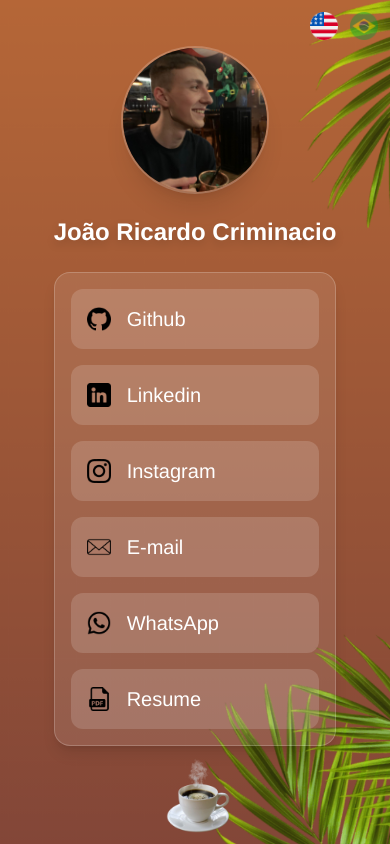
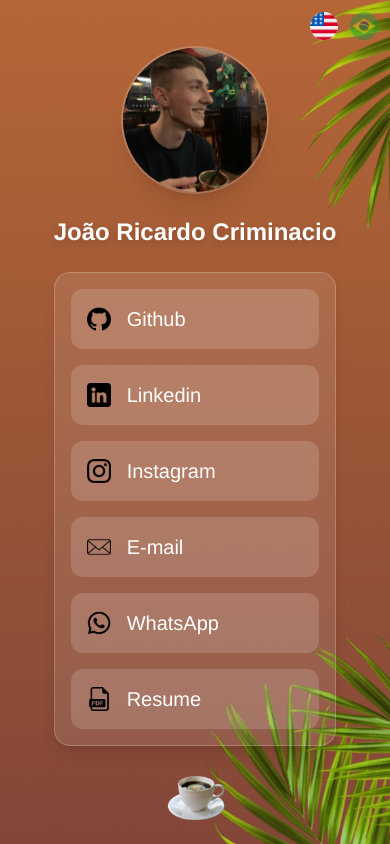
Before and after one commit to JoaoCriminacio/Linktree, an Angular app: page / in a window 390 px wide. Built offline with nearby package versions, Linux system fonts and the light colour scheme.

Commit message:
fix(coffee): Fixed the coffee position in small screens

```diff
--- a/src/app/app.component.html
+++ b/src/app/app.component.html
@@ -12,7 +12,8 @@
   </button>
 </div>
 
-<div class="flex flex-col items-center px-6 py-12 gap-6 lg:gap-8">
+<main class="flex flex-col items-center">
+  <div class="flex flex-col items-center px-6 pb-0 pt-12 gap-6">
     <img src="./assets/me.jpg"
          alt="João R. Criminacio image"
          class="rounded-full w-36 sm:w-40 aspect-square object-cover shadow-xl ring-2 ring-white/20">
@@ -78,6 +79,8 @@
     </ul>
   </div>
 
+  <img src="./assets/coffee.png" class="mt-6 w-16 lg:hidden pointer-events-none">
+</main>
 
-<img src="./assets/coffee.png" class="pointer-events-none w-20 lg:w-72 absolute bottom-0 left-1/2 -translate-x-1/2 lg:translate-x-0 lg:left-auto lg:right-10">
-<div class="pointer-events-none w-8 h-20 lg:w-44 lg:h-64 absolute lg:right-20 bottom-0 lg:bottom-20 -translate-x-3 lg:translate-x-0 left-1/2 lg:left-auto steam"></div>
+<img src="./assets/coffee.png" class="w-72 absolute right-10 bottom-0 hidden lg:block pointer-events-none">
+<div class="w-44 h-64 absolute right-20 bottom-20 steam hidden lg:block pointer-events-none"></div>
```
Also changed, not shown: public/assets/coffee.png. Lines whose indentation alone changed are shown as unchanged.
